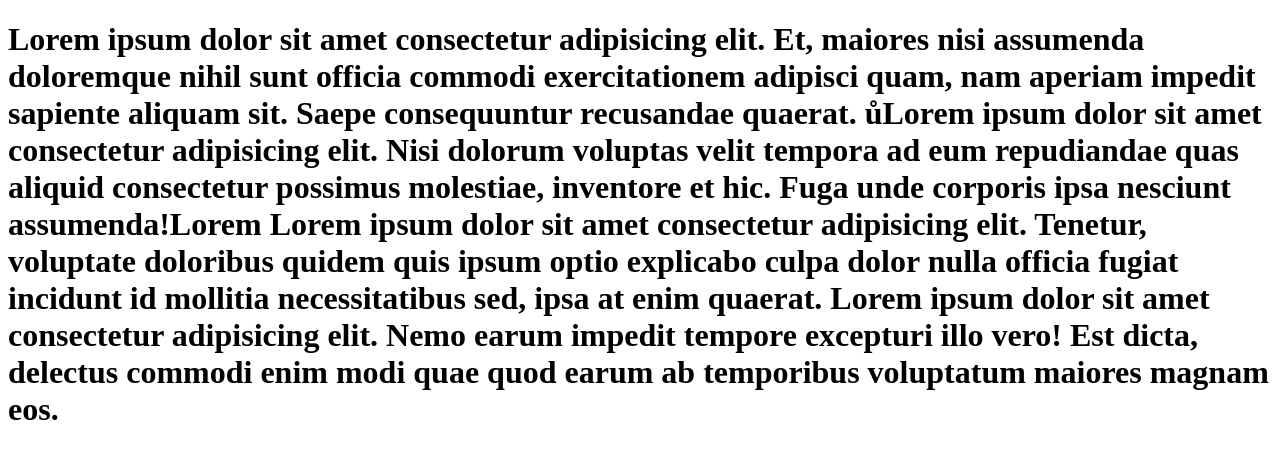
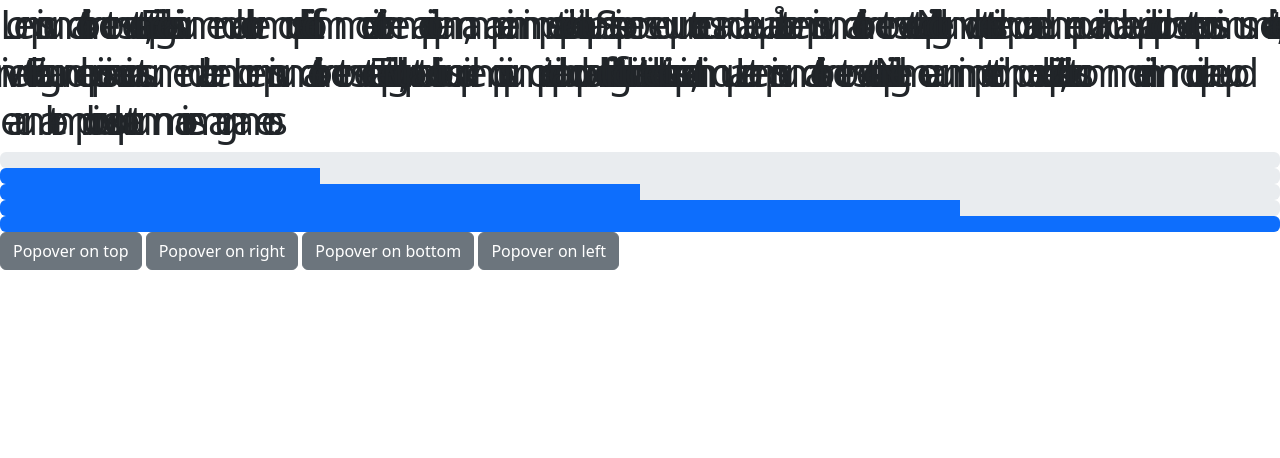
Before and after one commit to halmel/wba-halmel-jiri-2C, a website: page individual-work/node/index.html in a window 1280 px wide. Drawn offline with nearby package versions, Linux system fonts and the light colour scheme.

Commit message:
THTTRTRHTR

```diff
--- a/individual-work/node/index.html
+++ b/individual-work/node/index.html
@@ -4,9 +4,39 @@
     <meta charset="UTF-8">
     <meta http-equiv="X-UA-Compatible" content="IE=edge">
     <meta name="viewport" content="width=device-width, initial-scale=1.0">
-    <title>Document</title>
+    <title>Document</title><link rel="stylesheet" href="/node_modules/bootstrap/dist/css/bootstrap.min.css">
+
 </head>
 <body>
-    <h1>Lorem ipsum dolor sit amet consectetur adipisicing elit. Et, maiores nisi assumenda doloremque nihil sunt officia commodi exercitationem adipisci quam, nam aperiam impedit sapiente aliquam sit. Saepe consequuntur recusandae quaerat. ůLorem ipsum dolor sit amet consectetur adipisicing elit. Nisi dolorum voluptas velit tempora ad eum repudiandae quas aliquid consectetur possimus molestiae, inventore et hic. Fuga unde corporis ipsa nesciunt assumenda!Lorem Lorem ipsum dolor sit amet consectetur adipisicing elit. Tenetur, voluptate doloribus quidem quis ipsum optio explicabo culpa dolor nulla officia fugiat incidunt id mollitia necessitatibus sed, ipsa at enim quaerat. Lorem ipsum dolor sit amet consectetur adipisicing elit. Nemo earum impedit tempore excepturi illo vero! Est dicta, delectus commodi enim modi quae quod earum ab temporibus voluptatum maiores magnam eos.</h1>
+    <h1 style="letter-spacing: -1rem;">Lorem ipsum dolor sit amet consectetur adipisicing elit. Et, maiores nisi assumenda doloremque nihil sunt officia commodi exercitationem adipisci quam, nam aperiam impedit sapiente aliquam sit. Saepe consequuntur recusandae quaerat. ůLorem ipsum dolor sit amet consectetur adipisicing elit. Nisi dolorum voluptas velit tempora ad eum repudiandae quas aliquid consectetur possimus molestiae, inventore et hic. Fuga unde corporis ipsa nesciunt assumenda!Lorem Lorem ipsum dolor sit amet consectetur adipisicing elit. Tenetur, voluptate doloribus quidem quis ipsum optio explicabo culpa dolor nulla officia fugiat incidunt id mollitia necessitatibus sed, ipsa at enim quaerat. Lorem ipsum dolor sit amet consectetur adipisicing elit. Nemo earum impedit tempore excepturi illo vero! Est dicta, delectus commodi enim modi quae quod earum ab temporibus voluptatum maiores magnam eos.</h1>
+    <div class="progress" role="progressbar" aria-label="Basic example" aria-valuenow="0" aria-valuemin="0" aria-valuemax="100">
+        <div class="progress-bar" style="width: 0%"></div>
+      </div>
+      <div class="progress" role="progressbar" aria-label="Basic example" aria-valuenow="25" aria-valuemin="0" aria-valuemax="100">
+        <div class="progress-bar" style="width: 25%"></div>
+      </div>
+      <div class="progress" role="progressbar" aria-label="Basic example" aria-valuenow="50" aria-valuemin="0" aria-valuemax="100">
+        <div class="progress-bar" style="width: 50%"></div>
+      </div>
+      <div class="progress" role="progressbar" aria-label="Basic example" aria-valuenow="75" aria-valuemin="0" aria-valuemax="100">
+        <div class="progress-bar" style="width: 75%"></div>
+      </div>
+      <div class="progress" role="progressbar" aria-label="Basic example" aria-valuenow="100" aria-valuemin="0" aria-valuemax="100">
+        <div class="progress-bar" style="width: 100%"></div>
+      </div>
+
+      <button type="button" class="btn btn-secondary" data-bs-container="body" data-bs-toggle="popover" data-bs-placement="top" data-bs-content="Top popover">
+        Popover on top
+      </button>
+      <button type="button" class="btn btn-secondary" data-bs-container="body" data-bs-toggle="popover" data-bs-placement="right" data-bs-content="Right popover">
+        Popover on right
+      </button>
+      <button type="button" class="btn btn-secondary" data-bs-container="body" data-bs-toggle="popover" data-bs-placement="bottom" data-bs-content="Bottom popover">
+        Popover on bottom
+      </button>
+      <button type="button" class="btn btn-secondary" data-bs-container="body" data-bs-toggle="popover" data-bs-placement="left" data-bs-content="Left popover">
+        Popover on left
+      </button>
+<script src="/node_modules/bootstrap/dist/js/bootstrap.bundle.min.js"></script>
 </body>
 </html>
```
Also changed, not shown: 1 other file.
